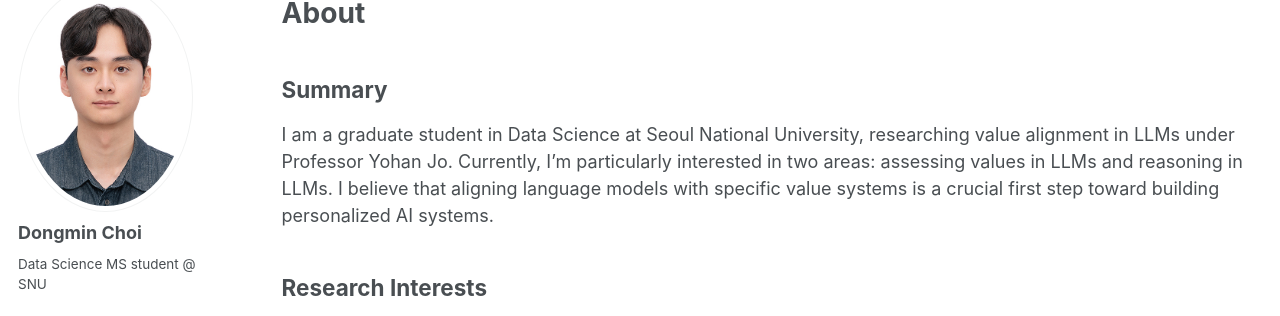
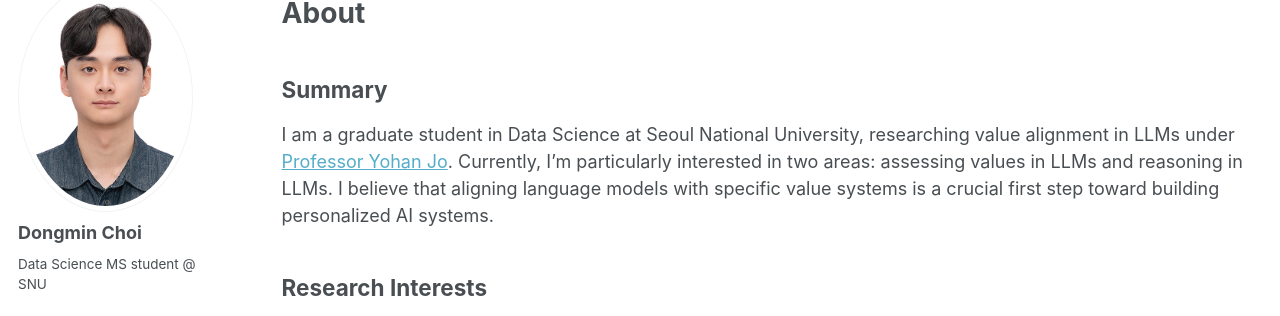
Before and after one commit to unknownburphy/unknownburphy.github.io, a Jekyll site: the page built from _pages/about.md, in a window 1280 px wide and 1277 px high. Shown: the part 116-432 px from the top of the window. Built offline with Jekyll 4.4.1, drawn with Linux system fonts in a browser that asks for light colours; some web fonts are replaced; part of the change alters nothing that is shown.

Commit message:
feat: add professor homepage

```diff
--- a/_pages/about.md
+++ b/_pages/about.md
@@ -12,7 +12,7 @@ redirect_from:
 
 ## Summary
 
-I am a graduate student in Data Science at Seoul National University, researching value alignment in LLMs under Professor Yohan Jo. Currently, I'm particularly interested in two areas: assessing values in LLMs and reasoning in LLMs. I believe that aligning language models with specific value systems is a crucial first step toward building personalized AI systems.
+I am a graduate student in Data Science at Seoul National University, researching value alignment in LLMs under [Professor Yohan Jo](https://yohanjo.github.io/). Currently, I'm particularly interested in two areas: assessing values in LLMs and reasoning in LLMs. I believe that aligning language models with specific value systems is a crucial first step toward building personalized AI systems.
 
 ## Research Interests
 
```
